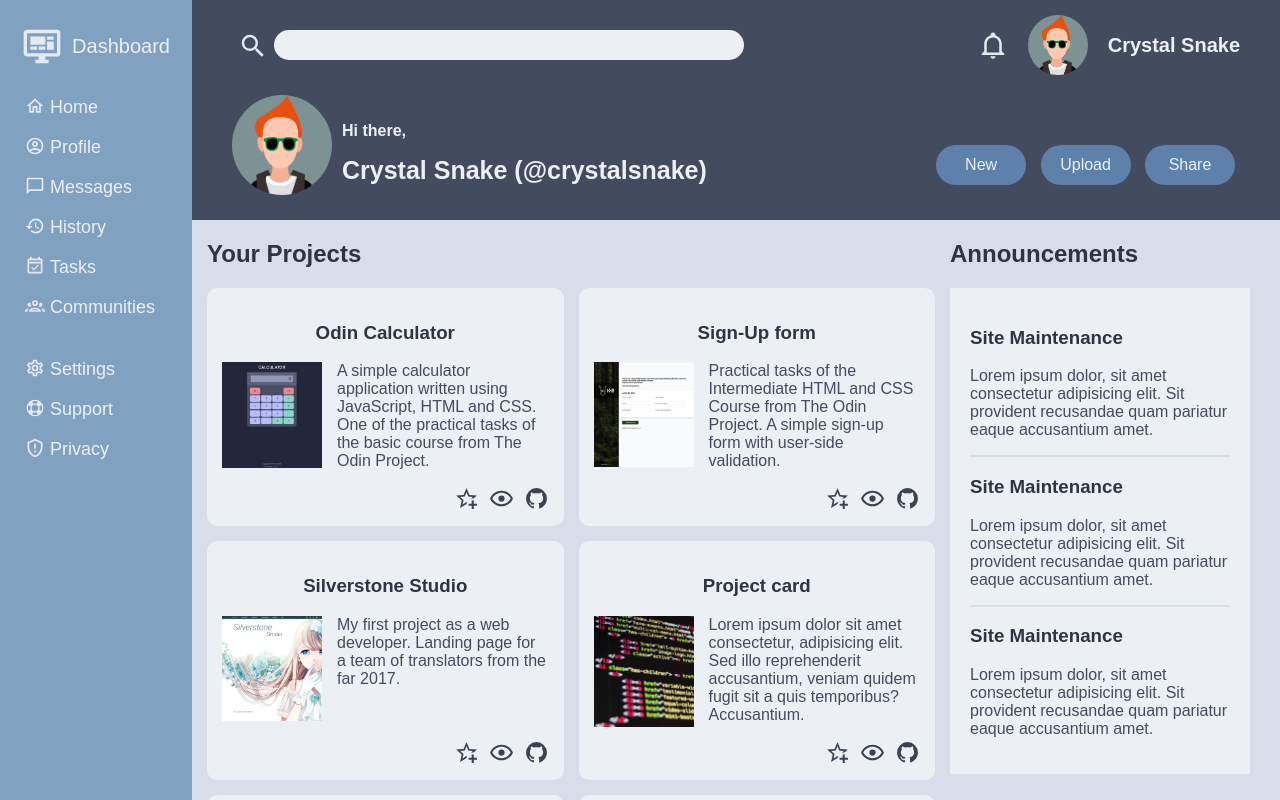
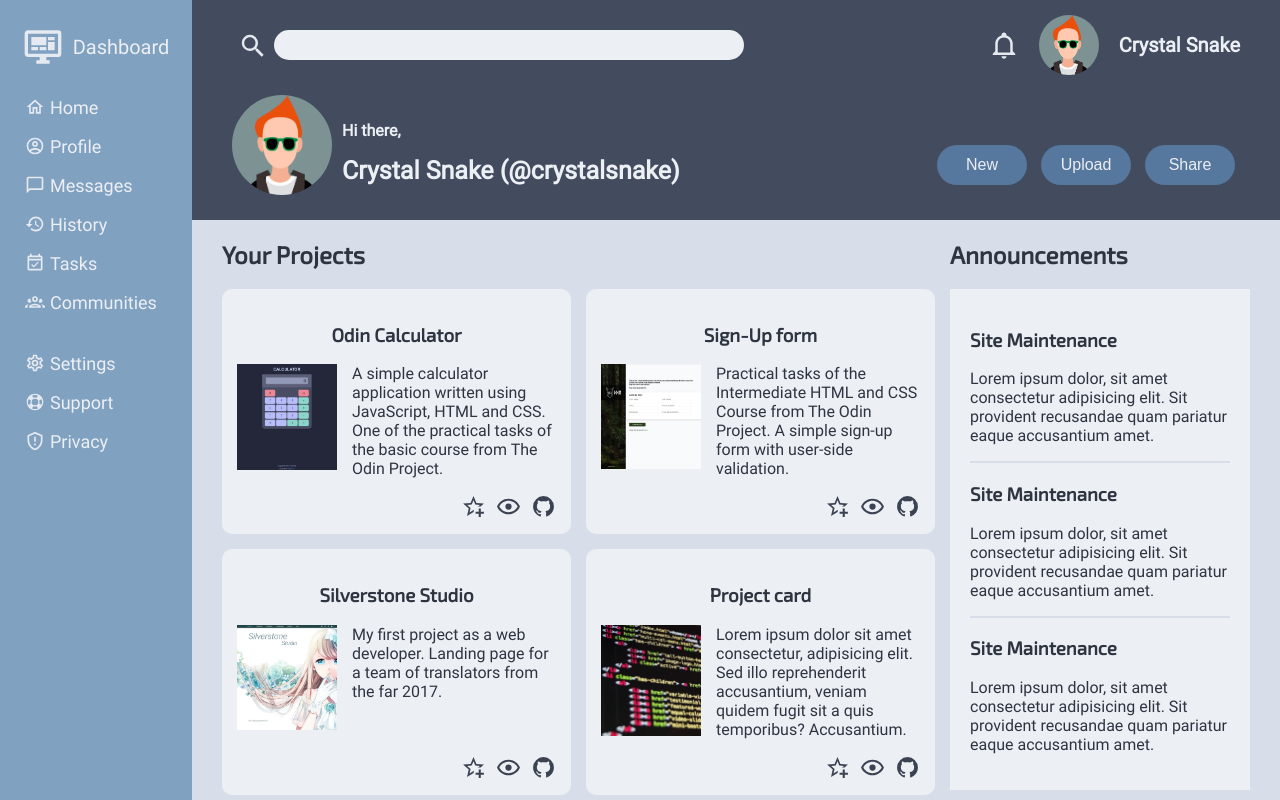
Before and after one commit to CrystalSnake/odin-admin-dashboard, a plain HTML site: page index.html in a window 1280 px wide. Drawn offline with Linux system fonts and the light colour scheme.

Commit message:
Add fonts and refactor styles

```diff
--- a/styles.css
+++ b/styles.css
@@ -1,9 +1,28 @@
+@font-face {
+  font-family: Roboto;
+  src: url(./fonts/Roboto-Regular.ttf);
+}
+
+@font-face {
+  font-family: Exo;
+  src: url(./fonts/Exo2-Regular.ttf);
+}
+
+html {
+  --color-dark-one: #434c5e;
+  --color-dark-two: #2e3440;
+  --color-light-one: #eceff4;
+  --color-light-two: #d8dee9;
+  --color-accent-one: #56779e;
+  --color-accent-two: #81a1c1;
+}
+
 body {
   width: 100vw;
   height: 100vh;
   margin: 0;
-  font-family: sans-serif;
-
+  font-family: Roboto, sans-serif;
+  color: var(----color-dark-one);
   display: grid;
   grid-template-rows: 220px 1fr;
   grid-template-columns: min(300px, 15%) 1fr;
@@ -11,6 +30,25 @@ body {
     'sd hd hd'
     'sd mn mn'
     'sd mn mn';
+}
+
+h1,
+h2,
+h3 {
+  font-family: Exo, sans-serif;
+}
+
+.search input,
+.project-card,
+.announcements,
+.trends {
+  background-color: var(--color-light-one, lightgray);
+}
+
+header,
+aside,
+menu a {
+  color: var(--color-light-one, lightgray);
 }
 
 .avatar {
@@ -23,7 +61,7 @@ body {
 
 header {
   grid-area: hd;
-  background-color: #434c5e;
+  background-color: var(--color-dark-one, gray);
   display: grid;
   grid-template-rows: 50px 1fr;
   grid-template-columns: 2fr 1fr;
@@ -50,7 +88,6 @@ header {
 .search input {
   height: 30px;
   border-radius: 15px;
-  background-color: #eceff4;
   padding: 0 20px 0 20px;
   border-style: none;
   width: 70%;
@@ -64,7 +101,6 @@ header {
   display: flex;
   align-items: center;
   height: auto;
-  color: #eceff4;
   justify-self: end;
   align-items: center;
 }
@@ -87,7 +123,6 @@ header {
 
 .head {
   display: flex;
-  color: #eceff4;
   font-weight: bold;
   gap: 10px;
   align-items: center;
@@ -109,36 +144,32 @@ header {
 }
 
 .head-buttons button {
-  background-color: #5e81ac;
+  background-color: var(--color-accent-one, skyblue);
   border: none;
   font-size: 16px;
   border-radius: 20px;
-  color: #eceff4;
+  color: var(--color-light-one, lightgray);
   height: 40px;
   width: 90px;
   margin: 0 5px;
 }
 
 .head-buttons button:hover {
-  background-color: #56779e;
+  background-color: var(--color-accent-two, lightskyblue);
   transition: ease 0.5s;
 }
 
 main {
   grid-area: mn;
-  background-color: #d8dee9;
+  background-color: var(--color-light-two, lightgray);
   overflow-y: auto;
   color: #2e3440;
   display: grid;
   grid-template-rows: 1fr 1fr;
   grid-template-columns: 1fr 300px;
   gap: 15px;
-  padding-left: 15px;
+  padding-left: 30px;
   padding-right: 30px;
-}
-
-main p {
-  color: #434c5e;
 }
 
 .projects-container {
@@ -153,7 +184,6 @@ main p {
 }
 
 .project-card {
-  background-color: #eceff4;
   border-radius: 10px;
   padding: 15px;
   display: grid;
@@ -211,7 +241,7 @@ main p {
 
 hr {
   border-style: solid;
-  color: #d8dee9;
+  color: var(--color-light-two, lightgray);
 }
 
 .trending-container {
@@ -221,7 +251,6 @@ hr {
 
 .announcements,
 .trends {
-  background-color: #eceff4;
   padding: 20px;
 }
 
@@ -243,7 +272,7 @@ hr {
 
 aside {
   grid-area: sd;
-  background-color: #81a1c1;
+  background-color: var(--color-accent-two, lightskyblue);
   padding: 15px;
   font-size: 18px;
 }
@@ -253,7 +282,6 @@ aside {
   text-align: center;
   display: flex;
   justify-content: center;
-  color: #eceff4;
 }
 
 .logo img {
@@ -274,7 +302,6 @@ menu {
 
 ul a {
   text-decoration: none;
-  color: #eceff4;
 }
 
 ul img {
```
Also changed, not shown: fonts/Exo2-Regular.ttf (added), fonts/Roboto-Regular.ttf (added).
